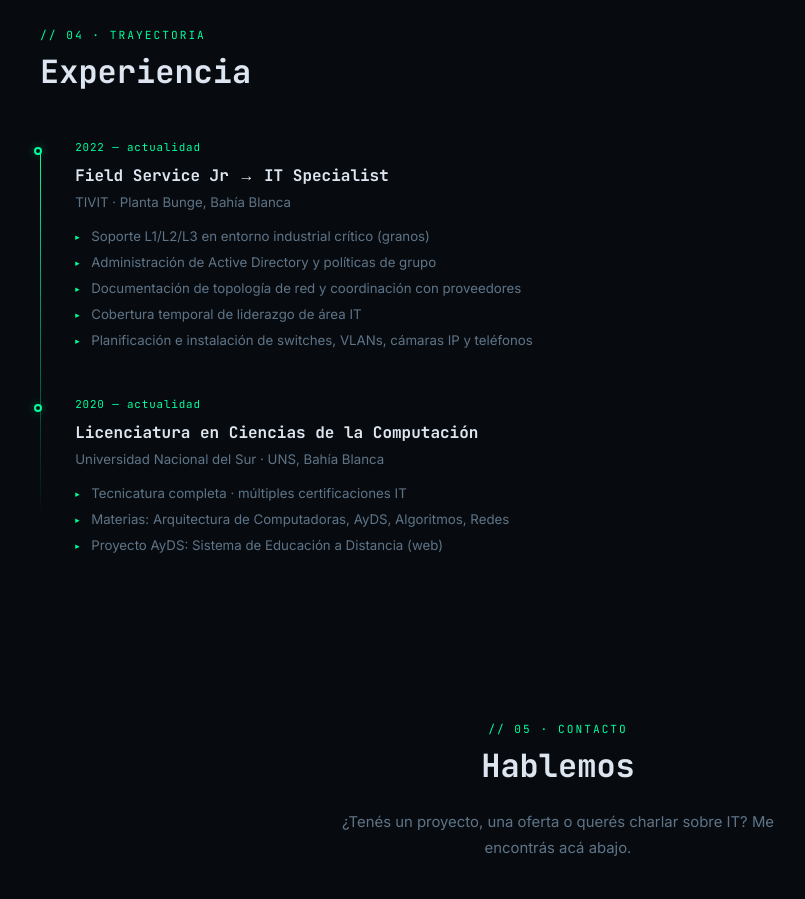
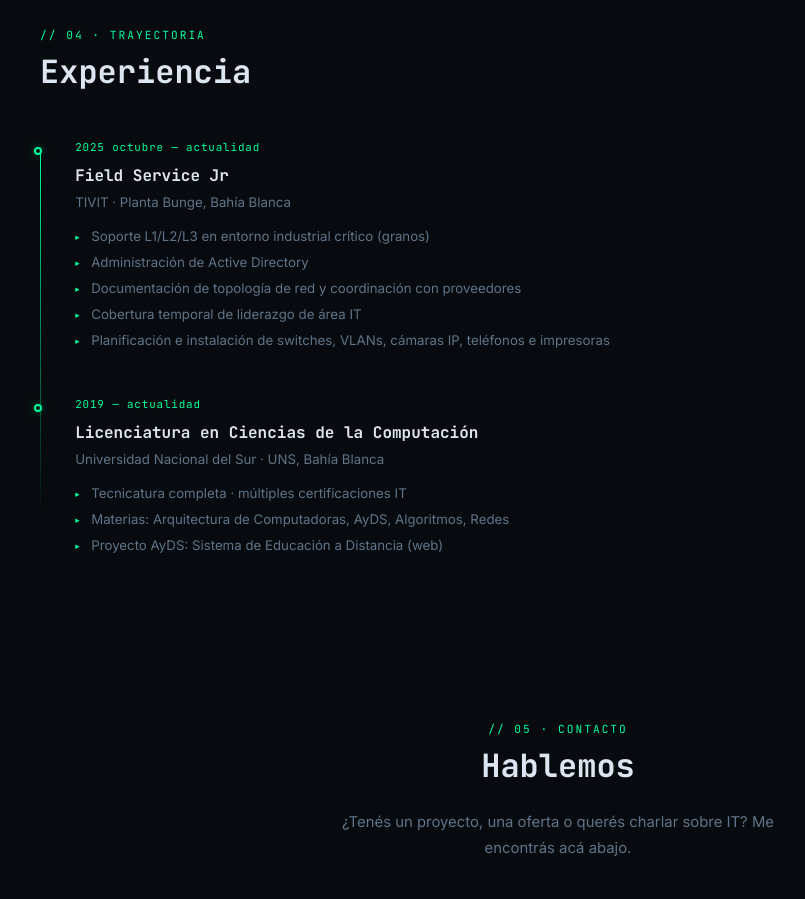
Before and after one commit to Brunitoa10/Portafolio, a Next.js app: page / in a window 1280 px wide. Shown: the part 3920-4819 px from the top of the page, without its empty margins (82-887 px from the left). Built offline with nearby package versions, Linux system fonts and the light colour scheme.

Commit message:
optimizacion

```diff
--- a/data/timeline.ts
+++ b/data/timeline.ts
@@ -2,19 +2,19 @@ import type { TimelineEntry } from "@/types";
 
 export const timeline: TimelineEntry[] = [
   {
-    date: "2022 — actualidad",
-    role: "Field Service Jr → IT Specialist",
+    date: "2025 octubre — actualidad",
+    role: "Field Service Jr",
     company: "TIVIT · Planta Bunge, Bahía Blanca",
     items: [
       "Soporte L1/L2/L3 en entorno industrial crítico (granos)",
-      "Administración de Active Directory y políticas de grupo",
+      "Administración de Active Directory",
       "Documentación de topología de red y coordinación con proveedores",
       "Cobertura temporal de liderazgo de área IT",
-      "Planificación e instalación de switches, VLANs, cámaras IP y teléfonos",
+      "Planificación e instalación de switches, VLANs, cámaras IP, teléfonos e impresoras",
     ],
   },
   {
-    date: "2020 — actualidad",
+    date: "2019 — actualidad",
     role: "Licenciatura en Ciencias de la Computación",
     company: "Universidad Nacional del Sur · UNS, Bahía Blanca",
     items: [
```
